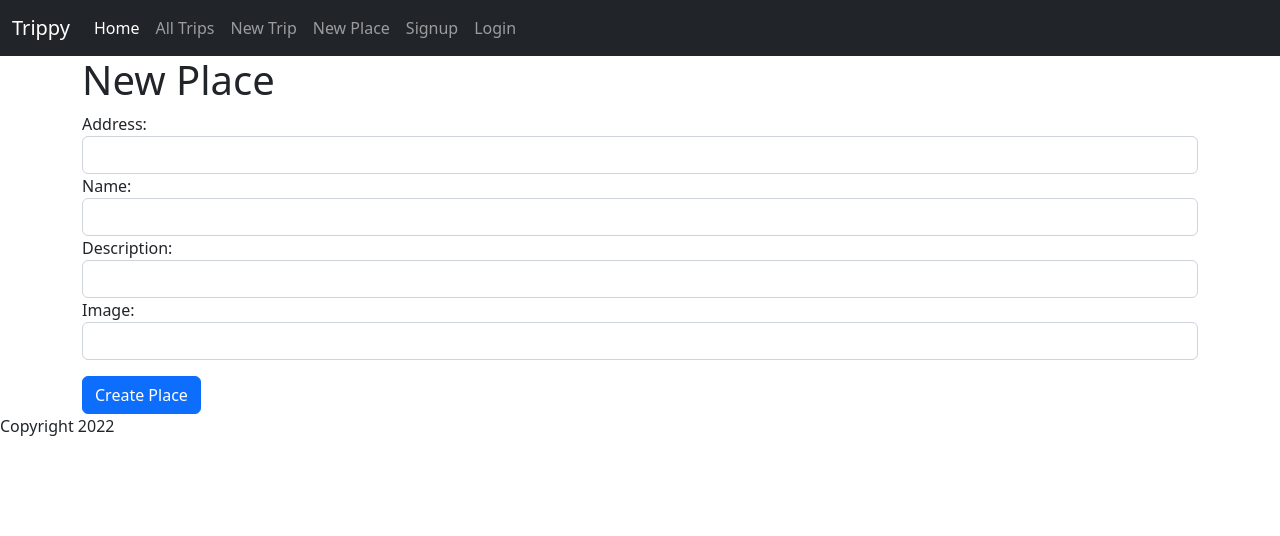
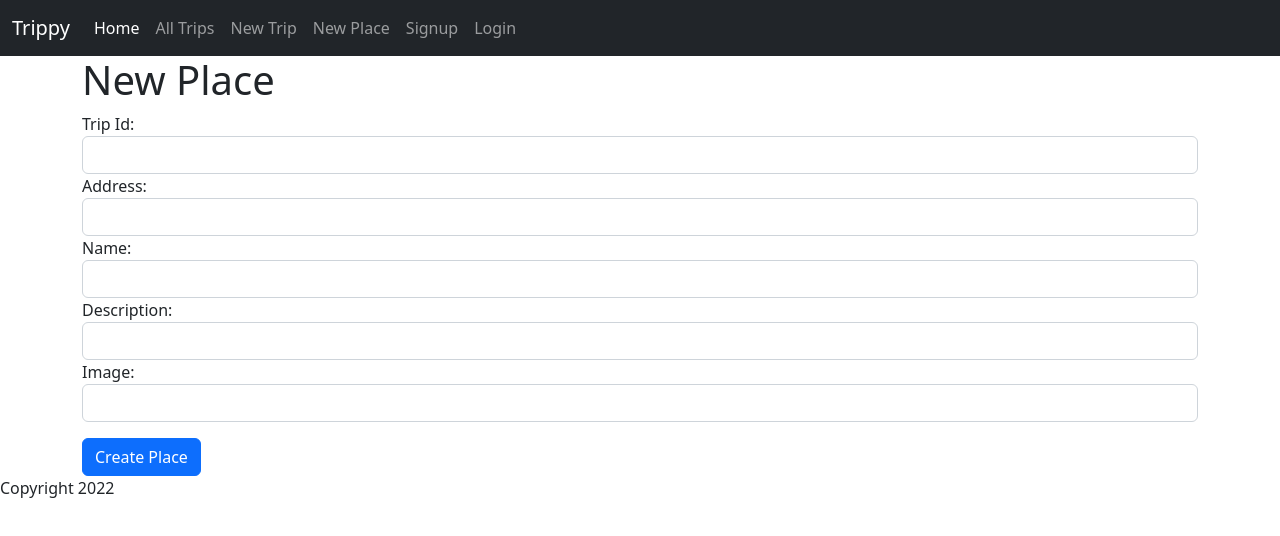
Before and after one commit to brianaalexander/trippy-frontend, a React (Vite) app: page /places/new in a window 1280 px wide. Shown: the top 536 px of the page. Built offline with nearby package versions, Linux system fonts and the light colour scheme.

Commit message:
added id to trips new and places new forms

```diff
--- a/src/PlacesNew.jsx
+++ b/src/PlacesNew.jsx
@@ -8,6 +8,9 @@ export function PlacesNew(props) {
     <div>
       <h1>New Place</h1>
       <form onSubmit={handleSubmit}>
+        <div>
+          Trip Id: <input name="trip_id" className="form-control" type="text" />
+        </div>
         <div>
           Address: <input name="address" className="form-control" type="text" />
         </div>
--- a/src/TripsNew.jsx
+++ b/src/TripsNew.jsx
@@ -9,6 +9,9 @@ export function TripsNew(props) {
     <div>
       <h1>New Trip</h1>
       <form onSubmit={handleSubmit}>
+        <div>
+          User id: <input name="user_id" className="form-control" type="text" />
+        </div>
         <div>
           Title: <input name="title" className="form-control" type="text" />
         </div>
```
